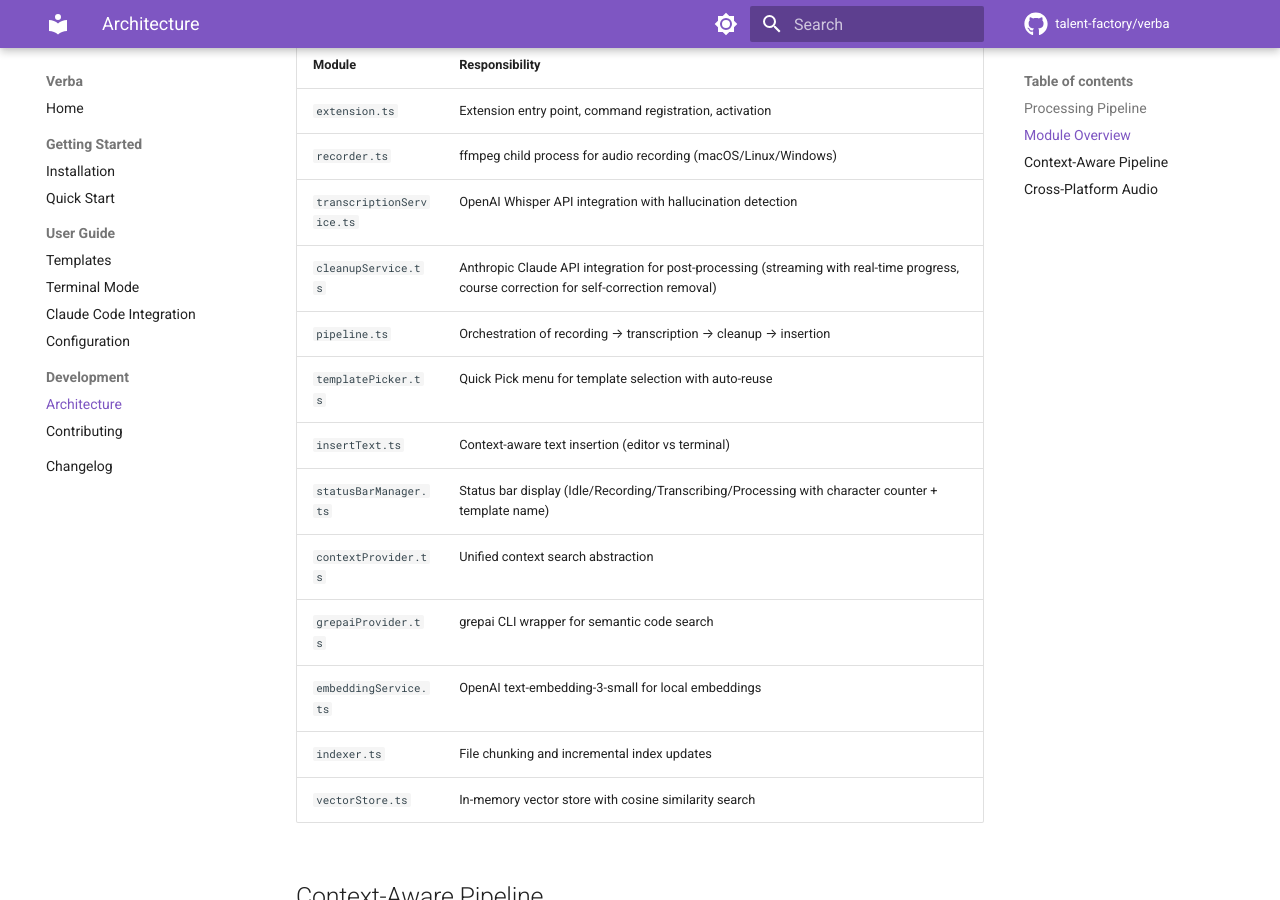
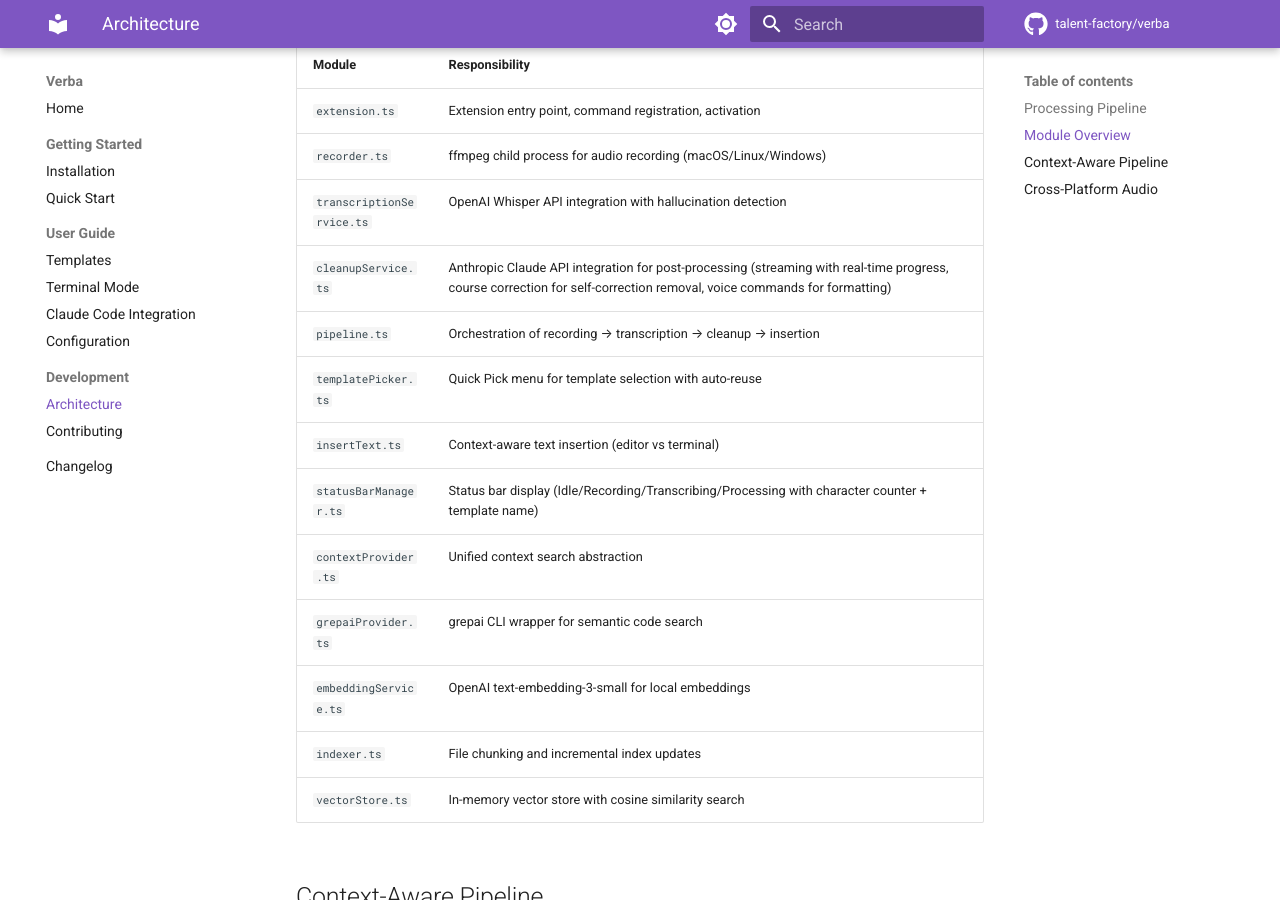
Before and after one commit to talent-factory/verba, an MkDocs documentation site: the page built from docs/development/architecture.md, in a window 1280 px wide and 900 px high, scrolled down 623 px. Built offline with MkDocs 1.6.1 and Material for MkDocs 9.7.7, drawn with Linux system fonts in a browser that asks for light colours; comment, search, counter and statistics services are not loaded.

Commit message:
📚 docs: Voice Commands in Architektur-Tabellen nachtragen
cleanupService.ts Beschreibung um Voice Commands ergaenzt
in CLAUDE.md, README.md und docs/development/architecture.md.

```diff
--- a/docs/development/architecture.md
+++ b/docs/development/architecture.md
@@ -21,7 +21,7 @@
 | `extension.ts` | Extension entry point, command registration, activation |
 | `recorder.ts` | ffmpeg child process for audio recording (macOS/Linux/Windows) |
 | `transcriptionService.ts` | OpenAI Whisper API integration with hallucination detection |
-| `cleanupService.ts` | Anthropic Claude API integration for post-processing (streaming with real-time progress, course correction for self-correction removal) |
+| `cleanupService.ts` | Anthropic Claude API integration for post-processing (streaming with real-time progress, course correction for self-correction removal, voice commands for formatting) |
 | `pipeline.ts` | Orchestration of recording → transcription → cleanup → insertion |
 | `templatePicker.ts` | Quick Pick menu for template selection with auto-reuse |
 | `insertText.ts` | Context-aware text insertion (editor vs terminal) |
```
Also changed, not shown: CLAUDE.md (+1 -1 lines), README.md (+1 -1 lines).
